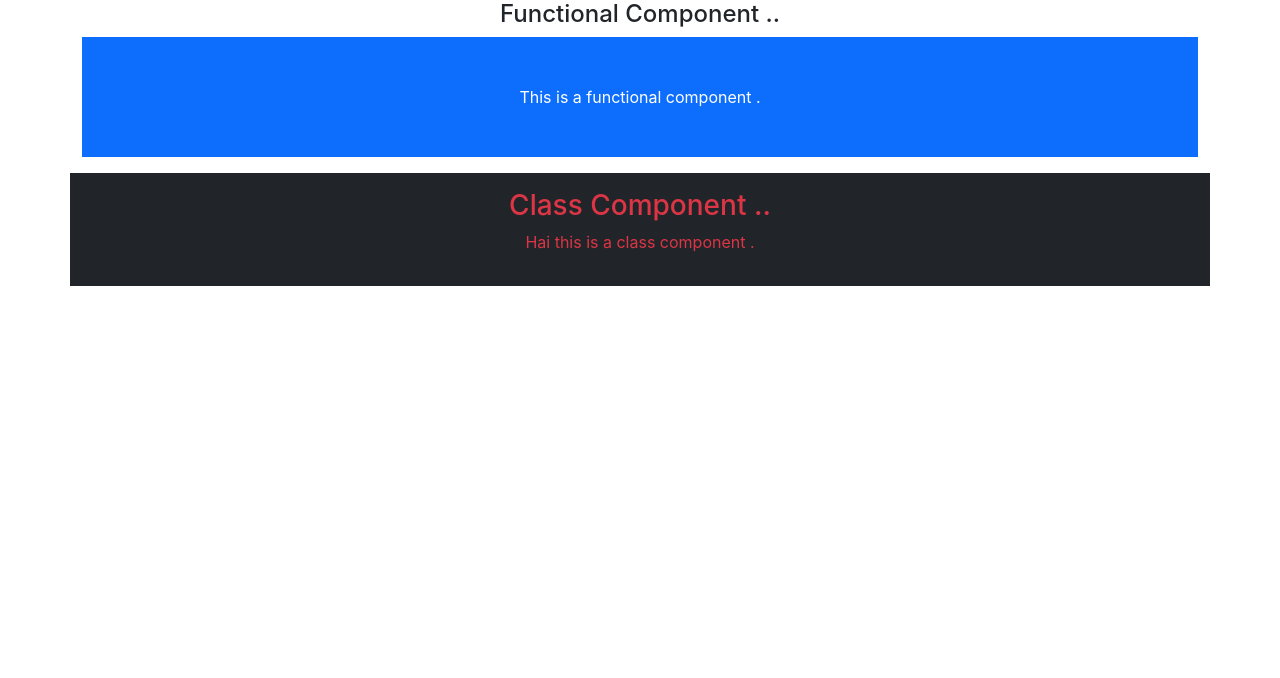
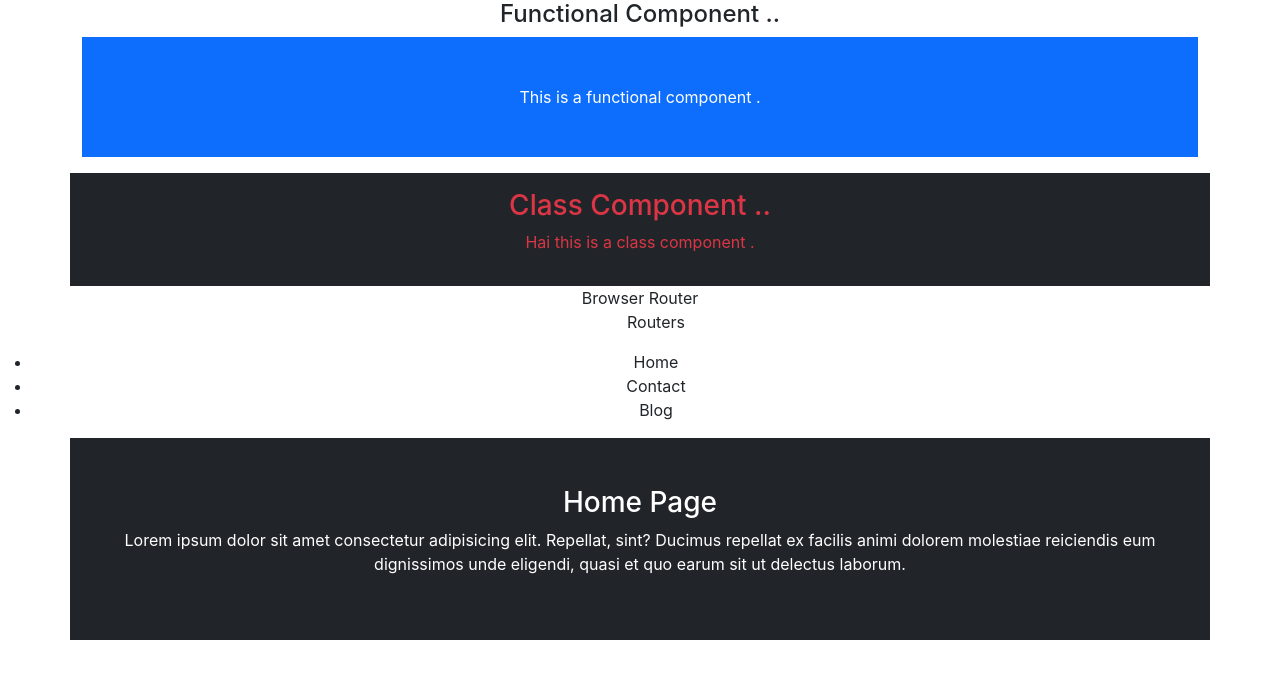
Before and after one commit to DeveloperMANOJKUMAR-LOTUS/React-Revise, a React (Create React App) app: page / in a window 1280 px wide. Shown: the top 678 px of the page. Built offline with nearby package versions, Linux system fonts and the light colour scheme.

Commit message:
Browser Router

```diff
--- a/src/App.js
+++ b/src/App.js
@@ -2,12 +2,14 @@ import logo from './logo.svg';
 import './App.css';
 import FuncComp from './components/FuncComp';
 import Cls from './components/Cls';
+import BrowRouter from './components/Router/BrowRouter';
 
 function App() {
   return (
     <div className="App">
       <FuncComp></FuncComp>
       <Cls></Cls>
+      <BrowRouter></BrowRouter>
     </div>
   );
 }
--- a/src/components/Router/BrowRouter.js
+++ b/src/components/Router/BrowRouter.js
@@ -1,5 +1,9 @@
 import React from 'react'
-
+import { BrowserRouter, Route,Routes   } from 'react-router-dom'
+import Blog from '../pages/Blog'
+import Contact from '../pages/Contact'
+import NoPage from '../pages/NoPage'
+import Home from '../pages/Home'
 function BrowRouter() {
   return (
     <div>Browser Router
@@ -10,6 +14,16 @@ function BrowRouter() {
             <li>Blog</li>
         </ul>
 
+        <BrowserRouter>
+           <Routes>
+              <Route path='/' element={<Home />}></Route>
+              <Route path='/Home' element={<Home />}></Route>
+              <Route path='/Blog' element={<Blog />}></Route>
+              <Route path='/Contact' element={<Contact />}></Route>
+              <Route path='*' element={<NoPage />}></Route>
+           </Routes>
+        </BrowserRouter>
+
     </div>
   )
 }
--- /dev/null
+++ b/src/components/pages/NoPage.jsx
@@ -0,0 +1,12 @@
+import React from 'react'
+
+function NoPage() {
+  return (
+    <div>NoPage
+        <h3>This Is Error Nothing Page ....</h3>
+    </div>
+
+  )
+}
+
+export default NoPage
```
